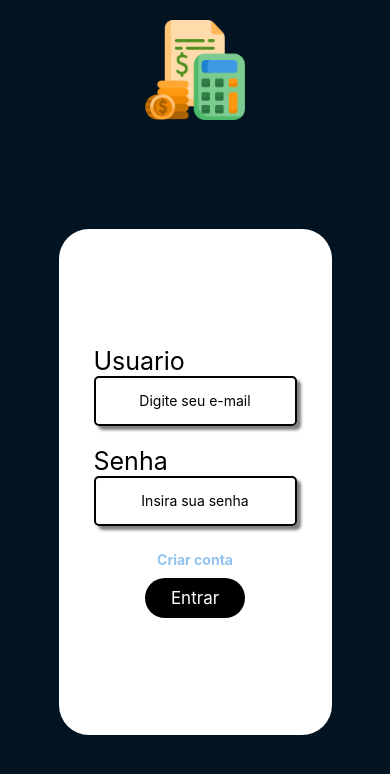
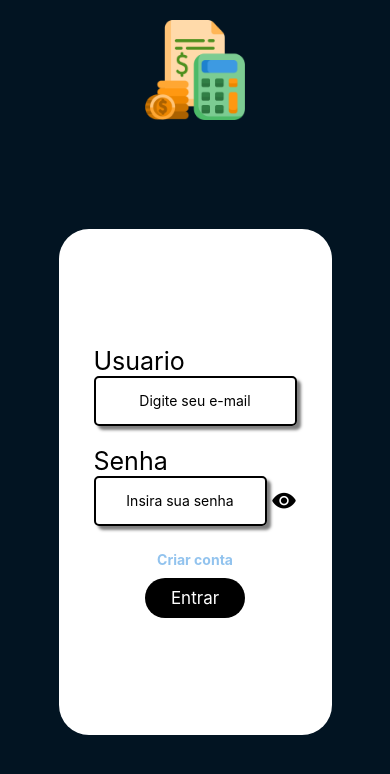
Before and after one commit to ViniSouza001/micro-bills, a React Native app in the folder app/: screen / in a window 390 px wide. Shown: the top 774 px of the page. Built offline with nearby package versions, Linux system fonts and the light colour scheme.

Commit message:
├Ültima altera├º├úo: 19/09/2023

```diff
--- a/app/App.js
+++ b/app/App.js
@@ -3,7 +3,7 @@ import { StatusBar } from 'expo-status-bar';
 import { StyleSheet, Text, View } from 'react-native';
 import HomeScreen from './components/screens/HomeScreen'
 
-export default function App () {
+export default function App() {
   return (
     <View>
       <HomeScreen />
--- a/app/components/Screens/HomeScreen.js
+++ b/app/components/Screens/HomeScreen.js
@@ -5,9 +5,10 @@ import global from '../stylesheets/global.styles'
 import { Ionicons } from '@expo/vector-icons'
 import ButtonForm from "../ButtonForm"
 
-function HomeScreen () {
+function HomeScreen({ navigation }) {
 
     const [input, setInput] = useState('')
+    const [revelar, setRevelar] = useState(false)
 
     const login = () => {
         console.log("login")
@@ -23,13 +24,23 @@ function HomeScreen () {
                 </View>
                 <View style={styles.formContainer}>
                     <Text style={styles.label}>Senha</Text>
+                    <View style={styles.inputArea}>
                         <TextInput
                             style={styles.input}
                             placeholder="Insira sua senha"
                             value={input}
                             onChangeText={(texto) => setInput(texto)}
-                        secureTextEntry={true}
+                            secureTextEntry={revelar ? false : true}
                         />
+                        <TouchableOpacity>
+                            <Ionicons
+                                name={revelar ? "eye-off" : "eye"}
+                                color="#000000"
+                                size={25}
+                                onPress={() => setRevelar((state) => !state)}
+                            />
+                        </TouchableOpacity>
+                    </View>
                 </View>
                 <TouchableOpacity style={styles.mt15}>
                     <Text style={styles.azul}>Criar conta</Text>
```
Also changed, not shown: 1 other file (tests, documents, lock files or other folders). Lines whose indentation alone changed are shown as unchanged.
